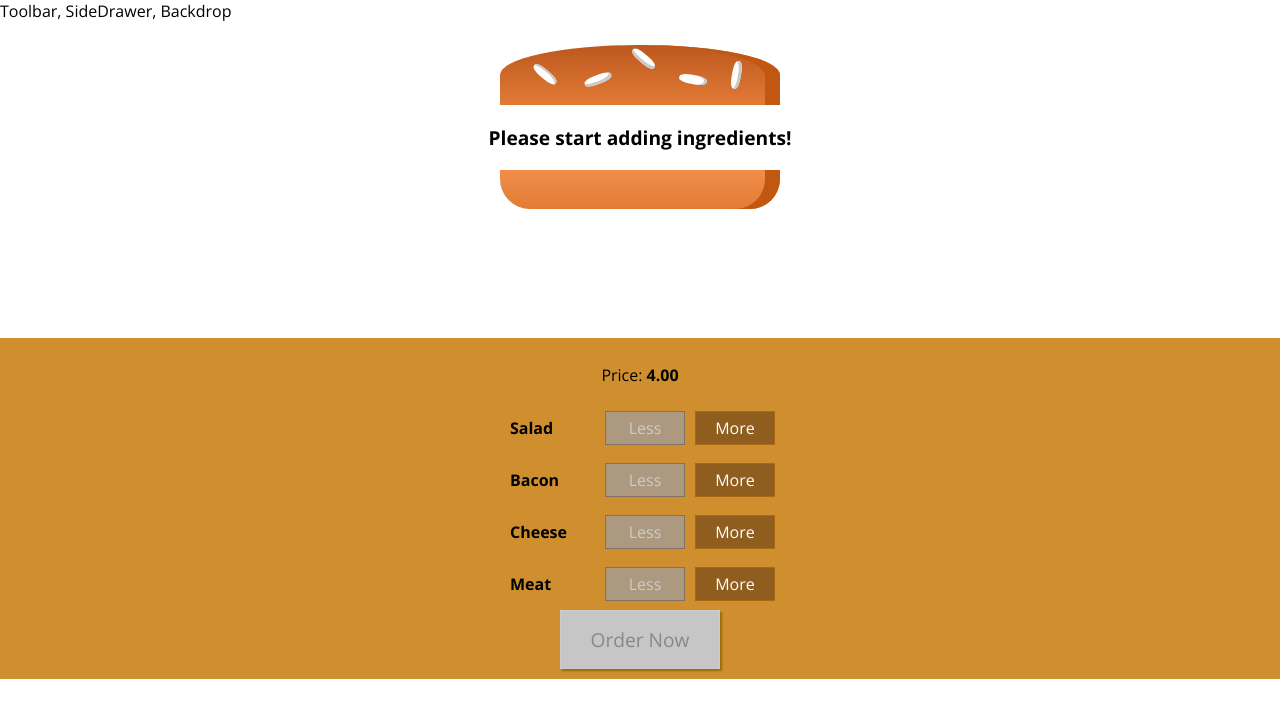
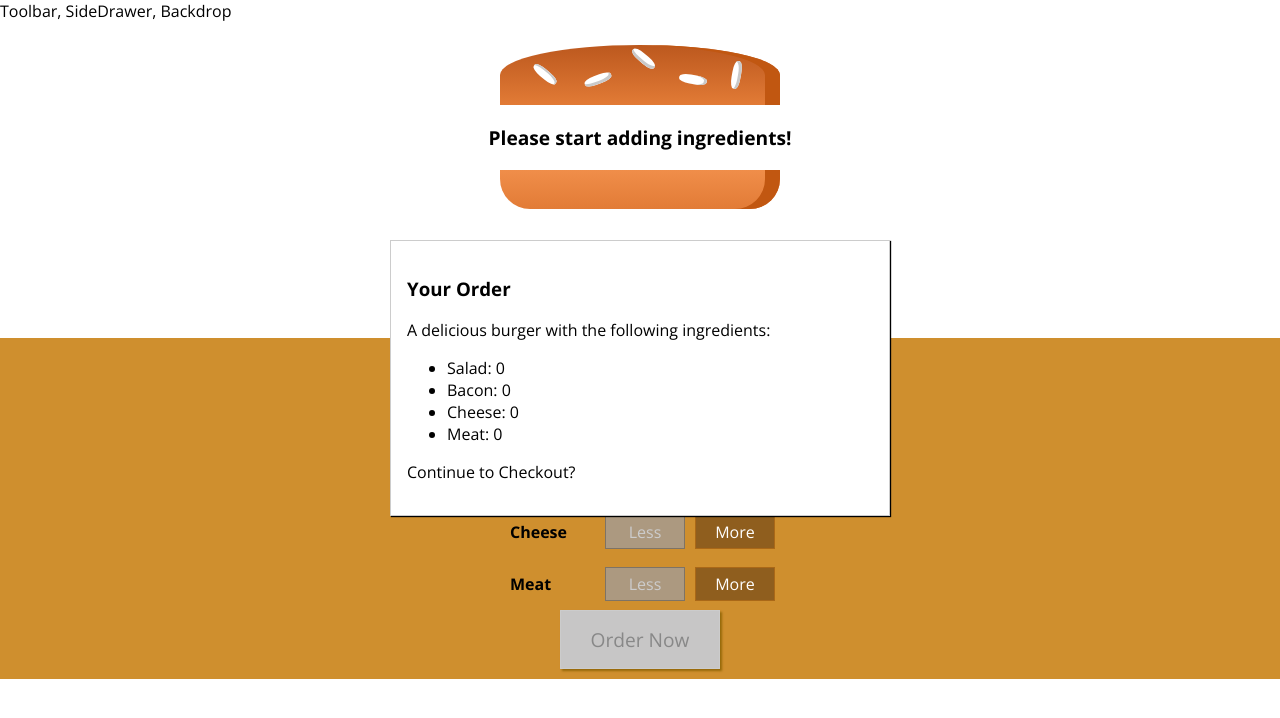
Before and after one commit to chandanb91/My-Burger-Project, a React app: page / in a window 1280 px wide. Shown: the top 718 px of the page. Built offline with nearby package versions, Linux system fonts and the light colour scheme.

Commit message:
Added Modal component,  css file and Order Summary component

```diff
--- /dev/null
+++ b/src/components/Burger/OrderSummary/OrderSummary.js
@@ -0,0 +1,25 @@
+import React from 'react';
+
+import Aux from '../../../hoc/Aux'
+
+const orderSummary = (props) => {
+    const ingredientSummary = Object.keys(props.ingredients)
+        .map(igKey => {
+            return (
+                <li key={igKey}>
+                    <span style={{textTransform:'capitalize'}}>{igKey}</span>: {props.ingredients[igKey]}
+                </li>);
+        });
+    return (
+        <Aux>
+            <h3>Your Order</h3>
+            <p>A delicious burger with the following ingredients:</p>
+            <ul>
+                {ingredientSummary}
+            </ul>
+            <p>Continue to Checkout?</p>
+        </Aux>
+    );
+}
+
+export default orderSummary;
--- /dev/null
+++ b/src/components/UI/Modal/Modal.css
@@ -0,0 +1,20 @@
+.Modal {
+    position: fixed;
+    z-index: 500;
+    background-color: white;
+    width: 70%;
+    border: 1px solid #ccc;
+    box-shadow: 1px 1px 1px black;
+    padding: 16px;
+    left: 15%;
+    top: 30%;
+    box-sizing: border-box;
+    transition: all 0.3s ease-out;
+}
+
+@media (min-width: 600px) {
+    .Modal {
+        width: 500px;
+        left: calc(50% - 250px);
+    }
+}
--- /dev/null
+++ b/src/components/UI/Modal/Modal.js
@@ -0,0 +1,11 @@
+import React from 'react';
+
+import classes from './Modal.css';
+
+const modal = (props) => (
+    <div className={classes.Modal} >
+        {props.children}
+    </div>
+);
+
+export default modal;
--- a/src/containers/BurgerBuilder/BurgerBuilder.js
+++ b/src/containers/BurgerBuilder/BurgerBuilder.js
@@ -3,6 +3,8 @@ import React, {Component} from 'react';
 import Aux from '../../hoc/Aux'
 import Burger from "../../components/Burger/Burger";
 import BuildControls from '../../components/Burger/BuildControls/BuildControls';
+import Modal from "../../components/UI/Modal/Modal";
+import OrderSummary from '../../components/Burger/OrderSummary/OrderSummary';
 
 const INGREDIENT_PRICES = {
     salad: 0.5,
@@ -81,6 +83,9 @@ class BurgerBuilder extends Component {
         return(
             <Aux>
                 <Burger ingredients= {this.state.ingredients} />
+                <Modal>
+                    <OrderSummary ingredients={this.state.ingredients} />
+                </Modal>
                 <BuildControls
                     ingredientAdded= {this.addIngredientHandler}
                     ingredientRemoved= {this.removeIngredientHandler}
```
Also changed, not shown: src/components/UI/Backdrop/Backdrop.js (added).
